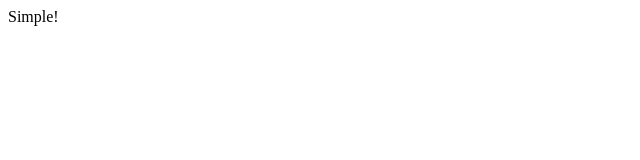
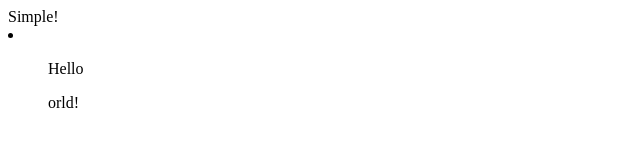
Before and after one commit to TKEriksson/whatever, a plain HTML site: page index.html in a window 1280 px wide. Shown: the full height of the page, 0-640 px from the left. Drawn offline with Linux system fonts and the light colour scheme.

Commit message:
Update index.html
UL LI ? :S

```diff
--- a/index.html
+++ b/index.html
@@ -7,5 +7,9 @@
 </head>
 <body>
   Simple!
+  <li>
+    <ul>Hello</ul>
+    <ul>orld!</ul>
+  </li>
 </body>
 </html>
```
